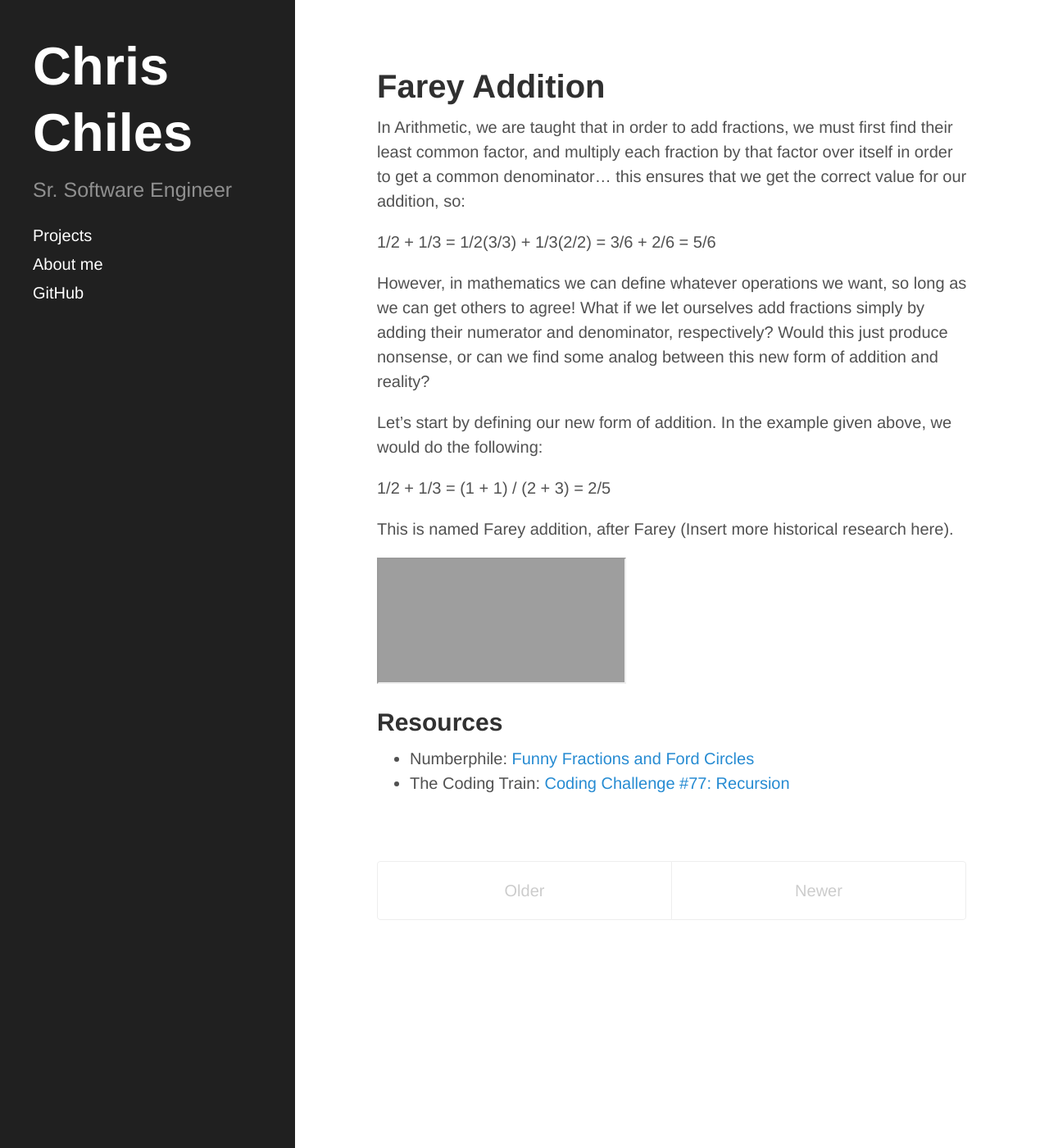
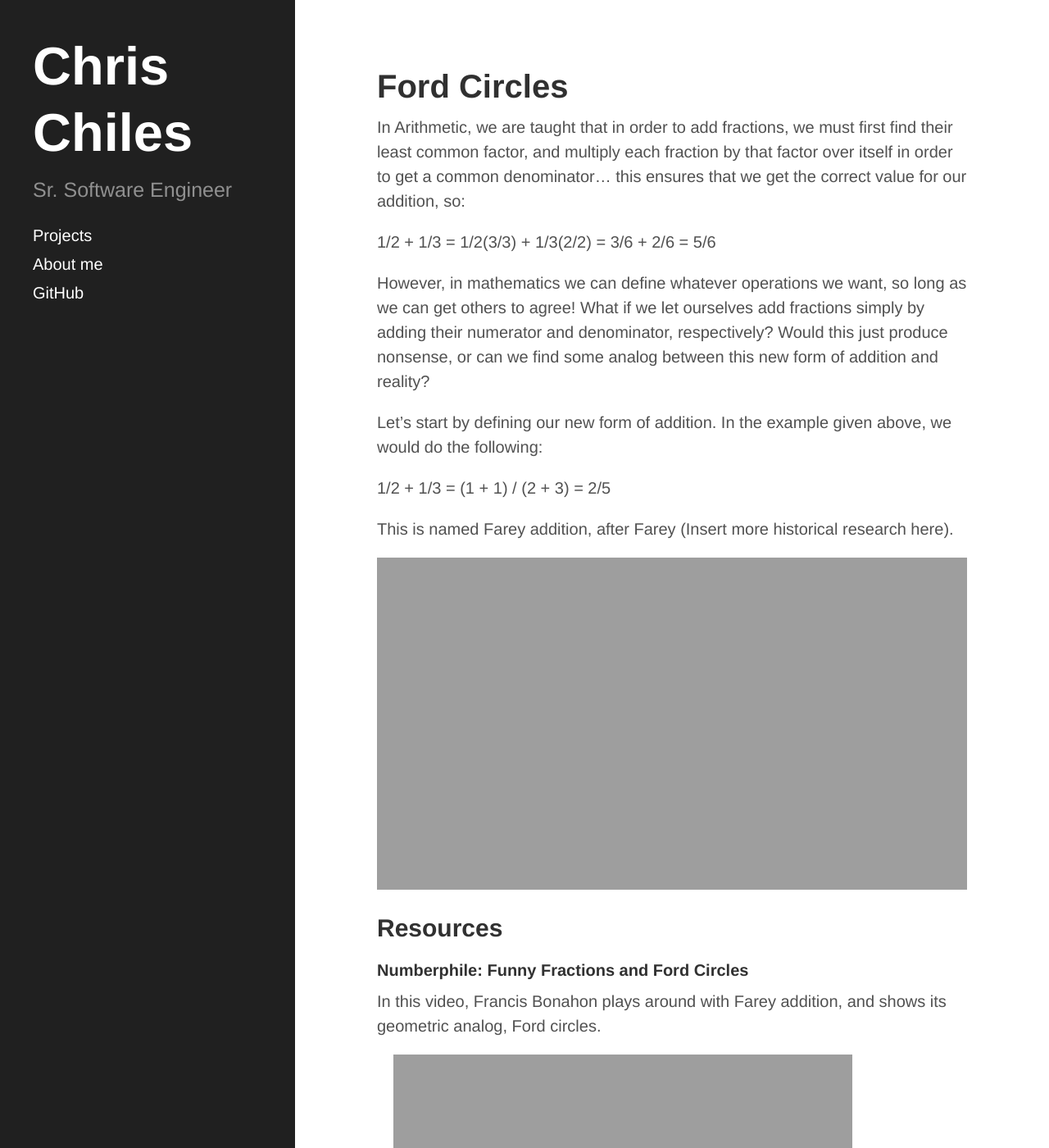
Before and after one commit to christopherchiles1/christopherchiles1.github.io, a Jekyll site: the page built from index.html, in a window 1280 px wide and 1400 px high. Shown: the whole window at 82% size. Built offline with Jekyll 4.4.1, drawn with Linux system fonts in a browser that asks for light colours; Markdown is read by kramdown in place of the engine named in the settings; the list of posts is cut into pages by our own code; some of the changed text lies outside the part shown; grey boxes are pictures that could not be loaded.

Commit message:
add embedding includes, use them for farey addition / ford circles

```diff
--- /dev/null
+++ b/_includes/js_project_embed.html
@@ -0,0 +1 @@
+<iframe width=720 height=405 src="https://www.christopherchiles.com/{{ include.project_name }}" scrolling=no></iframe>
--- /dev/null
+++ b/_includes/youtube_embed.html
@@ -0,0 +1 @@
+<iframe width="560" height="315" src="https://www.youtube.com/embed/{{ include.id }}" frameborder="0" class="youtube_embed" allowfullscreen></iframe>
--- a/_posts/2019-03-29-farey-addition.md
+++ b/_posts/2019-03-29-farey-addition.md
@@ -1,6 +1,6 @@
 ---
 layout: post
-title:  "Farey Addition"
+title:  "Ford Circles"
 ---
 
 In Arithmetic, we are taught that in order to add fractions, we must first find their least common factor, and multiply each fraction by that factor over itself in order to get a common denominator... this ensures that we get the correct value for our addition, so:
@@ -15,9 +15,16 @@ Let's start by defining our new form of addition. In the example given above, we
 
 This is named Farey addition, after Farey (Insert more historical research here).
 
-<iframe src="https://www.christopherchiles.com/ford_circles"></iframe>
+{% include js_project_embed.html project_name='ford_circles' %}
 
 ## Resources
 
-* Numberphile: [Funny Fractions and Ford Circles](https://www.youtube.com/watch?v=0hlvhQZIOQw)
-* The Coding Train: [Coding Challenge #77: Recursion](https://www.youtube.com/watch?v=jPsZwrV9ld0)
+#### Numberphile: Funny Fractions and Ford Circles
+In this video, Francis Bonahon plays around with Farey addition, and shows its geometric analog, Ford circles.
+
+{% include youtube_embed.html id='0hlvhQZIOQw' %}
+
+#### Coding Train: Recursion
+In this video, Daniel Shiffman discusses recursion, and implements recursion visually using [p5.js](https://p5js.org/). When I saw this video, it gave me the idea to code up the Ford circles from Numberphile in an interactive way, using p5.
+
+{% include youtube_embed.html id='jPsZwrV9ld0' %}
--- a/public/css/custom.css
+++ b/public/css/custom.css
@@ -1,3 +1,16 @@
+
+/* Iframes CSS */
+iframe {
+  border: none;
+  margin: 0;
+  padding: 0;
+}
+
+iframe.youtube_embed {
+  margin-left: 20px;
+}
+
+/* Hyde / Poole CSS Overrides */
 html {
   font-family: Helvetica, Arial, sans-serif;
 }
```
